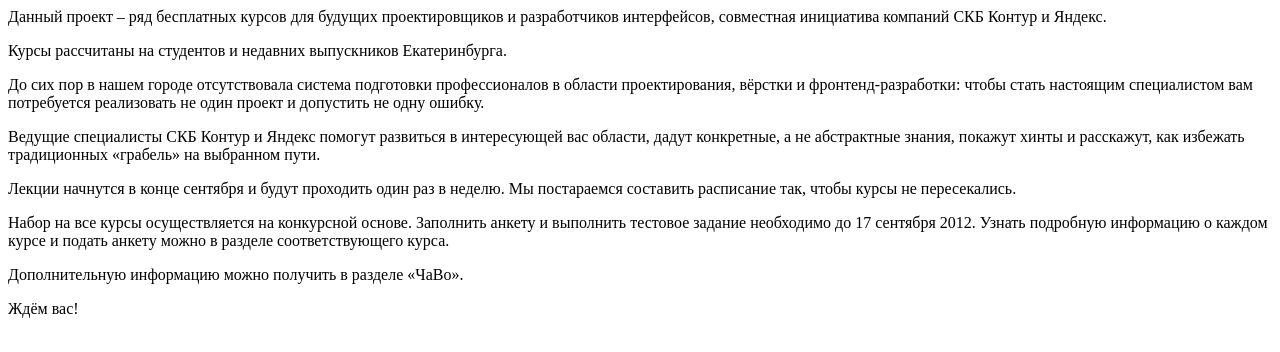
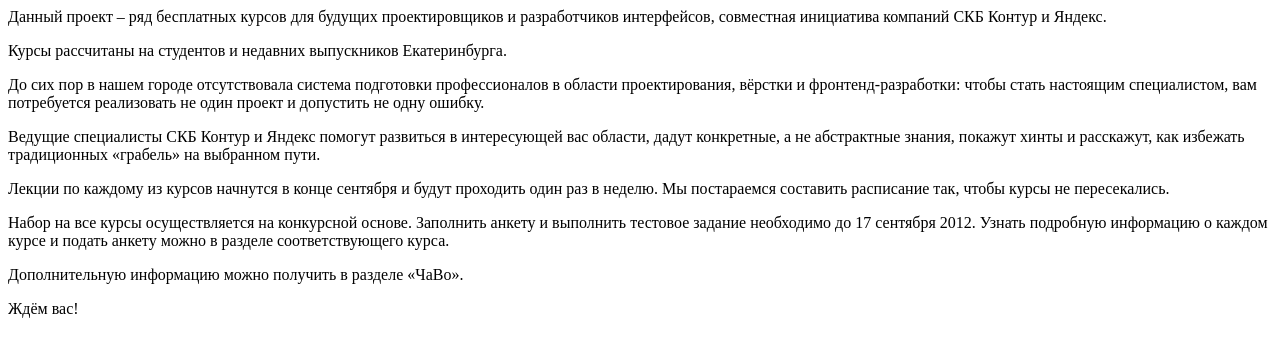
Before and after one commit to voychitskaya/cripi.ru, a plain HTML site: page texts/index.html in a window 1280 px wide. Drawn offline with Linux system fonts and the light colour scheme.

Commit message:
Исправила ошибки на главной

```diff
--- a/texts/index.html
+++ b/texts/index.html
@@ -4,14 +4,14 @@
 <p>Курсы рассчитаны на студентов и недавних выпускников Екатеринбурга.</p>
 
 <p>До сих пор в нашем городе отсутствовала система подготовки профессионалов в области проектирования,
-вёрстки и фронтенд-разработки: чтобы стать настоящим специалистом вам потребуется реализовать не
+вёрстки и фронтенд-разработки: чтобы стать настоящим специалистом, вам потребуется реализовать не
 один проект и допустить не одну ошибку.</p>
 
 <p>Ведущие специалисты СКБ Контур и Яндекс помогут развиться в интересующей вас области,
 дадут конкретные, а не абстрактные знания, покажут хинты и расскажут,
 как избежать традиционных «грабель» на выбранном пути.</p>
 
-<p>Лекции начнутся в конце сентября и будут проходить один раз в неделю.
+<p>Лекции по каждому из курсов начнутся в конце сентября и будут проходить один раз в неделю.
 Мы постараемся составить расписание так, чтобы курсы не пересекались.</p>
 
 <p>Набор на все курсы осуществляется на конкурсной основе. Заполнить анкету и выполнить тестовое
```
